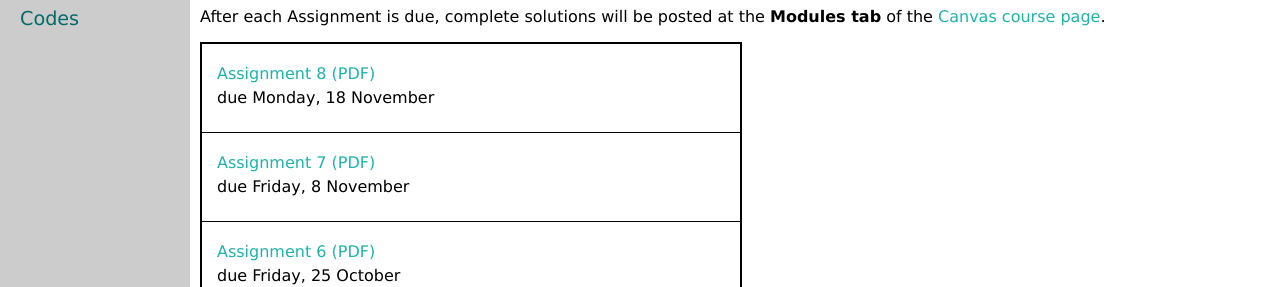
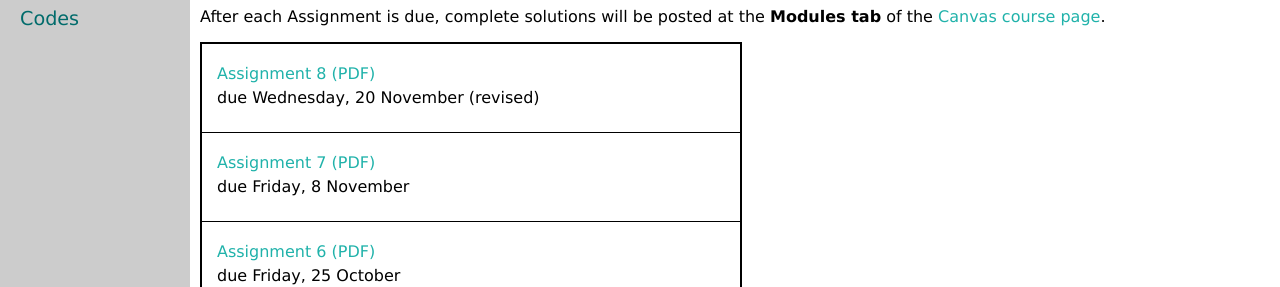
Before and after one commit to bueler/numerical, a Jekyll site: the page built from homework.md, in a window 1280 px wide and 1039 px high. Shown: the part 238-525 px from the top of the window. Built offline with Jekyll 4.4.1, drawn with Linux system fonts in a browser that asks for light colours.

Commit message:
delay A8 due date

```diff
--- a/_data/homework.yml
+++ b/_data/homework.yml
@@ -2,7 +2,7 @@ semester: Fall 2024
 home: assets/homework/F24
 homework:
 - name: Assignment 8
-  due: Monday, 18 November
+  due: Wednesday, 20 November (revised)
   blank: A8.pdf
 - name: Assignment 7
   due: Friday, 8 November
```
Also changed, not shown: 4 other files.
